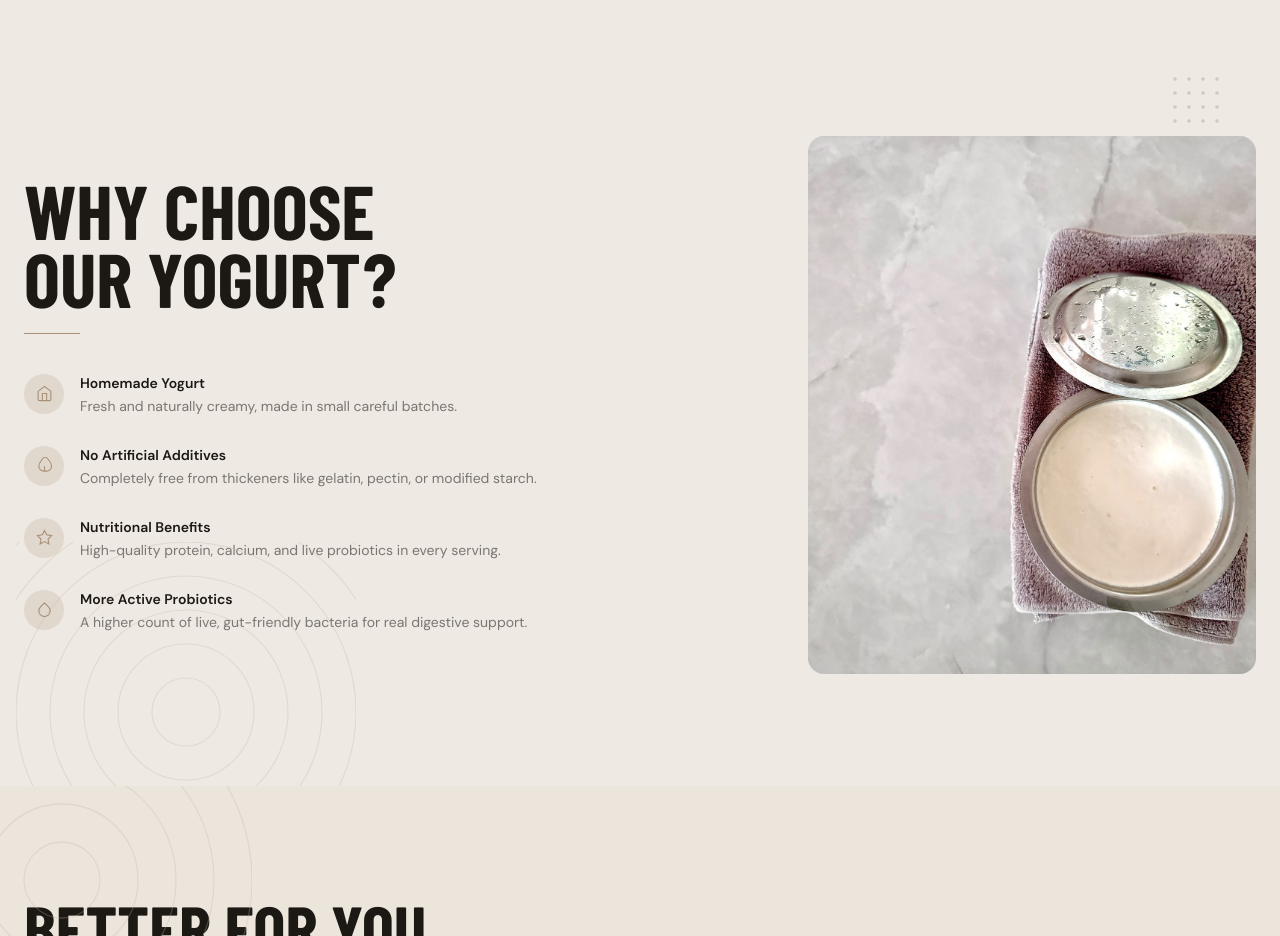
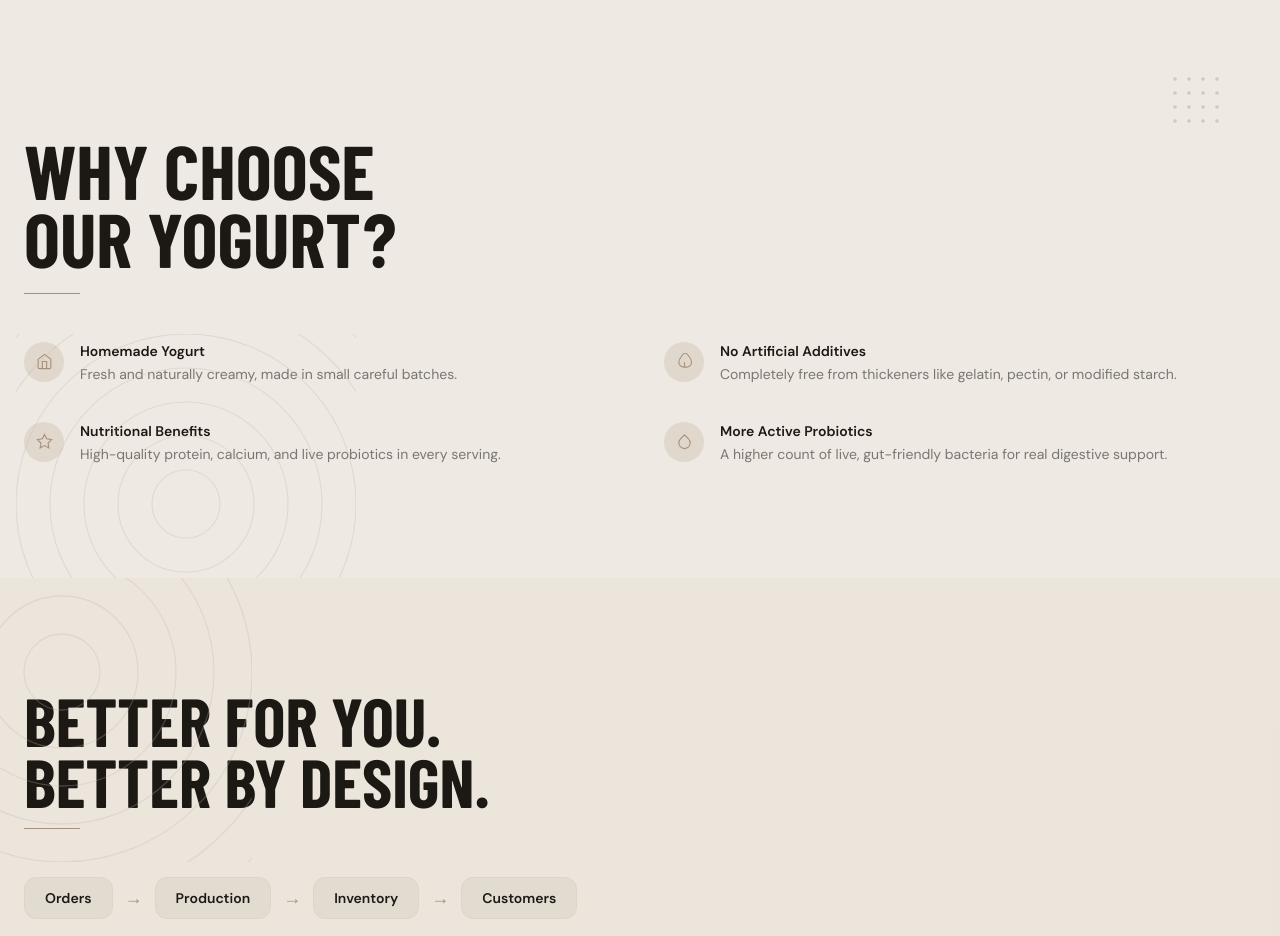
Before and after one commit to Shery2198/YGRT-app, a React (Vite) app: page / in a window 1280 px wide. Shown: the part 1560-2496 px from the top of the page. Built offline with nearby package versions, Linux system fonts and the light colour scheme; the HTML template or start-up script is replaced by a standard one; a web font is replaced by a local one.

Commit message:
Remove image from Why Choose section, use full-width feature grid

```diff
--- a/src/App.tsx
+++ b/src/App.tsx
@@ -290,27 +290,17 @@ function HomePage() {
         <Dots className="absolute top-12 right-14 opacity-45" />
         <Rings size={340} className="absolute -bottom-24 left-4 opacity-30 pointer-events-none" />
 
-        <div className="max-w-7xl mx-auto px-6 grid lg:grid-cols-2 gap-16 items-center">
-          <div>
+        <div className="max-w-7xl mx-auto px-6">
           <h2 className="font-display font-black leading-[0.9] text-ink uppercase mb-5" style={{ fontSize: 'clamp(48px, 6vw, 76px)' }}>
             Why choose<br />our yogurt?
           </h2>
-            <div className="w-14 h-px bg-taupe mb-10" />
+          <div className="w-14 h-px bg-taupe mb-12" />
 
-            <div className="flex flex-col gap-7">
+          <div className="grid sm:grid-cols-2 gap-x-12 gap-y-9">
             <FeatureRow icon={<IcHome />} title="Homemade Yogurt" desc="Fresh and naturally creamy, made in small careful batches." />
             <FeatureRow icon={<IcLeaf />} title="No Artificial Additives" desc="Completely free from thickeners like gelatin, pectin, or modified starch." />
             <FeatureRow icon={<IcStar />} title="Nutritional Benefits" desc="High-quality protein, calcium, and live probiotics in every serving." />
             <FeatureRow icon={<IcDrop />} title="More Active Probiotics" desc="A higher count of live, gut-friendly bacteria for real digestive support." />
-            </div>
-          </div>
-
-          <div className="relative">
-            <img
-              src="/images/ygrt-overhead-bowl.jpg"
-              alt="Bowl of fresh YGRT plain yogurt"
-              className="w-full max-w-md ml-auto rounded-2xl object-cover aspect-[5/6] bg-sand"
-            />
           </div>
         </div>
       </section>
```
Lines whose indentation alone changed are shown as unchanged.
